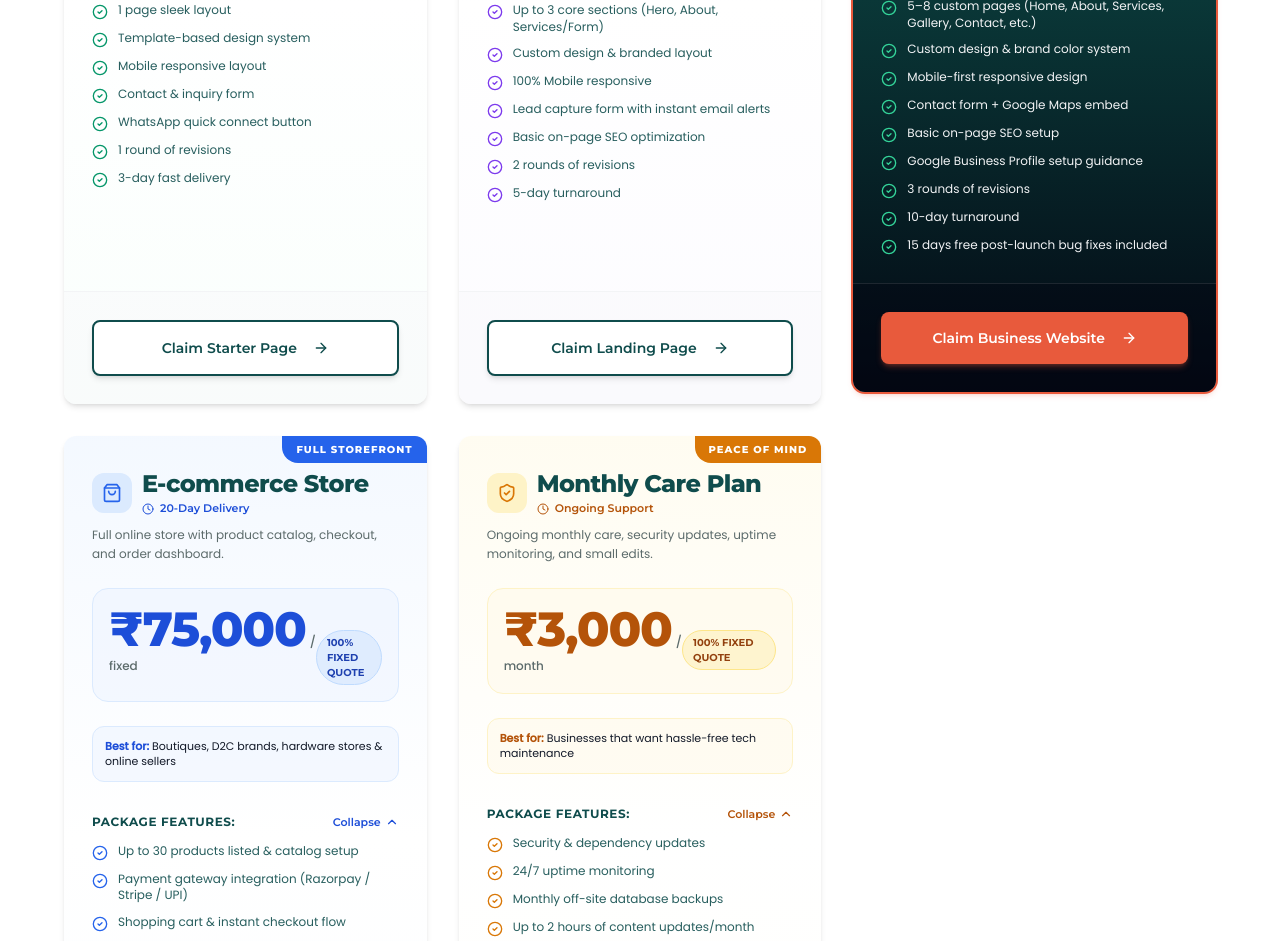
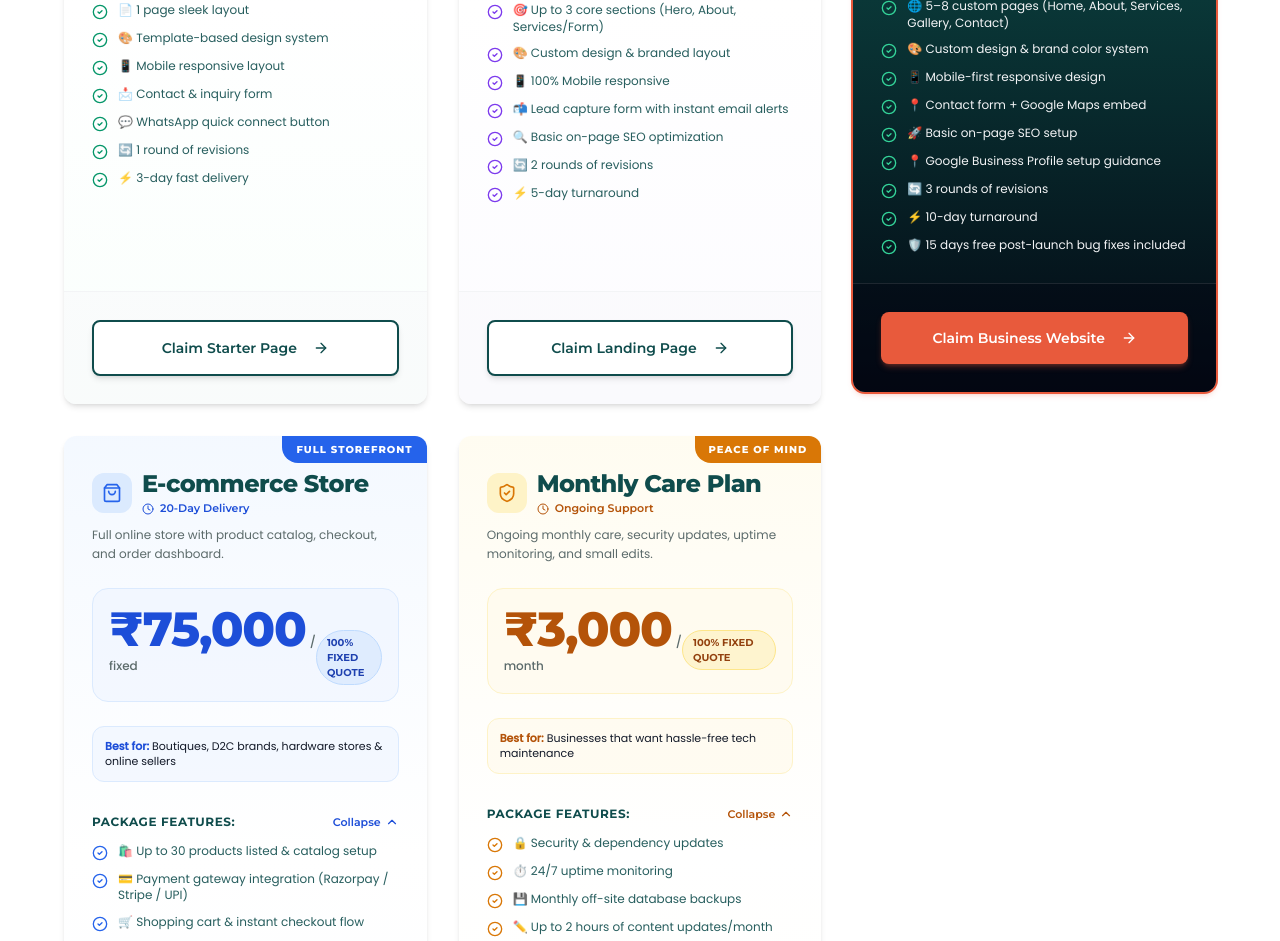
Before and after one commit to sujayraj42/dev-krafters, a Next.js app: page /pricing in a window 1280 px wide. Shown: the part 1220-2161 px from the top of the page. Built offline with nearby package versions, Linux system fonts and the light colour scheme.

Commit message:
feat: add contextual emojis in front of package features/facilities on pricing cards

```diff
--- a/src/app/pricing/page.tsx
+++ b/src/app/pricing/page.tsx
@@ -54,13 +54,13 @@ const packages: PricingPackage[] = [
     tagline: 'Simple 1-page website for getting online quickly on a tight budget.',
     idealFor: 'Small local shops, solo freelancers & event announcements',
     included: [
-      '1 page sleek layout',
-      'Template-based design system',
-      'Mobile responsive layout',
-      'Contact & inquiry form',
-      'WhatsApp quick connect button',
-      '1 round of revisions',
-      '3-day fast delivery',
+      '📄 1 page sleek layout',
+      '🎨 Template-based design system',
+      '📱 Mobile responsive layout',
+      '📩 Contact & inquiry form',
+      '💬 WhatsApp quick connect button',
+      '🔄 1 round of revisions',
+      '⚡ 3-day fast delivery',
     ],
   },
   {
@@ -72,13 +72,13 @@ const packages: PricingPackage[] = [
     tagline: 'High-converting custom landing page for marketing campaigns & single products.',
     idealFor: 'Product launches, ad campaigns & service landing pages',
     included: [
-      'Up to 3 core sections (Hero, About, Services/Form)',
-      'Custom design & branded layout',
-      '100% Mobile responsive',
-      'Lead capture form with instant email alerts',
-      'Basic on-page SEO optimization',
-      '2 rounds of revisions',
-      '5-day turnaround',
+      '🎯 Up to 3 core sections (Hero, About, Services/Form)',
+      '🎨 Custom design & branded layout',
+      '📱 100% Mobile responsive',
+      '📬 Lead capture form with instant email alerts',
+      '🔍 Basic on-page SEO optimization',
+      '🔄 2 rounds of revisions',
+      '⚡ 5-day turnaround',
     ],
   },
   {
@@ -91,15 +91,15 @@ const packages: PricingPackage[] = [
     tagline: 'Complete multi-page website tailored for growing local businesses & clinics.',
     idealFor: 'Dental clinics, salons, restaurants, legal & service firms',
     included: [
-      '5–8 custom pages (Home, About, Services, Gallery, Contact, etc.)',
-      'Custom design & brand color system',
-      'Mobile-first responsive design',
-      'Contact form + Google Maps embed',
-      'Basic on-page SEO setup',
-      'Google Business Profile setup guidance',
-      '3 rounds of revisions',
-      '10-day turnaround',
-      '15 days free post-launch bug fixes included',
+      '🌐 5–8 custom pages (Home, About, Services, Gallery, Contact)',
+      '🎨 Custom design & brand color system',
+      '📱 Mobile-first responsive design',
+      '📍 Contact form + Google Maps embed',
+      '🚀 Basic on-page SEO setup',
+      '📍 Google Business Profile setup guidance',
+      '🔄 3 rounds of revisions',
+      '⚡ 10-day turnaround',
+      '🛡️ 15 days free post-launch bug fixes included',
     ],
   },
   {
@@ -111,15 +111,15 @@ const packages: PricingPackage[] = [
     tagline: 'Full online store with product catalog, checkout, and order dashboard.',
     idealFor: 'Boutiques, D2C brands, hardware stores & online sellers',
     included: [
-      'Up to 30 products listed & catalog setup',
-      'Payment gateway integration (Razorpay / Stripe / UPI)',
-      'Shopping cart & instant checkout flow',
-      'Order management & customer dashboard',
-      'Mobile responsive storefront',
-      'Basic on-page SEO setup',
-      '3 rounds of revisions',
-      '20-day delivery',
-      '30 days free post-launch bug fixes included',
+      '🛍️ Up to 30 products listed & catalog setup',
+      '💳 Payment gateway integration (Razorpay / Stripe / UPI)',
+      '🛒 Shopping cart & instant checkout flow',
+      '📦 Order management & customer dashboard',
+      '📱 Mobile responsive storefront',
+      '🚀 Basic on-page SEO setup',
+      '🔄 3 rounds of revisions',
+      '⚡ 20-day delivery',
+      '🛡️ 30 days free post-launch bug fixes included',
     ],
   },
   {
@@ -132,11 +132,11 @@ const packages: PricingPackage[] = [
     tagline: 'Ongoing monthly care, security updates, uptime monitoring, and small edits.',
     idealFor: 'Businesses that want hassle-free tech maintenance',
     included: [
-      'Security & dependency updates',
-      '24/7 uptime monitoring',
-      'Monthly off-site database backups',
-      'Up to 2 hours of content updates/month',
-      'Priority email & WhatsApp support (24h response)',
+      '🔒 Security & dependency updates',
+      '⏱️ 24/7 uptime monitoring',
+      '💾 Monthly off-site database backups',
+      '✏️ Up to 2 hours of content updates/month',
+      '💬 Priority email & WhatsApp support (24h response)',
     ],
   },
 ];
```
